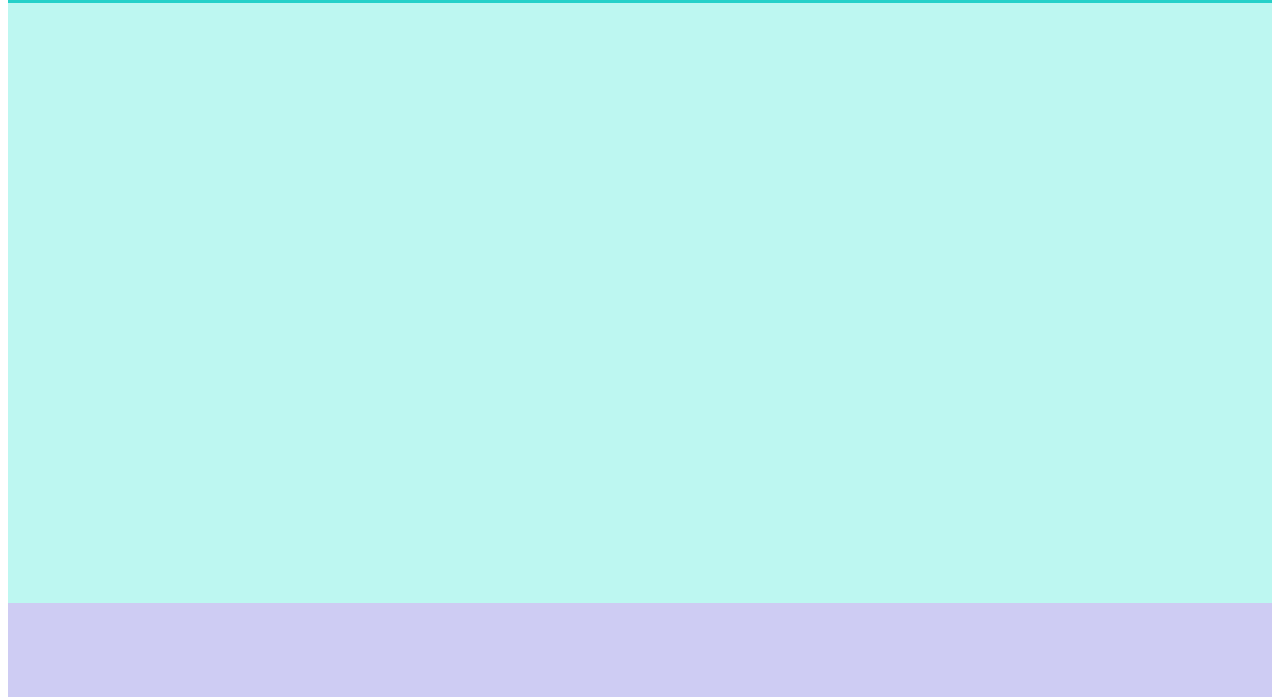
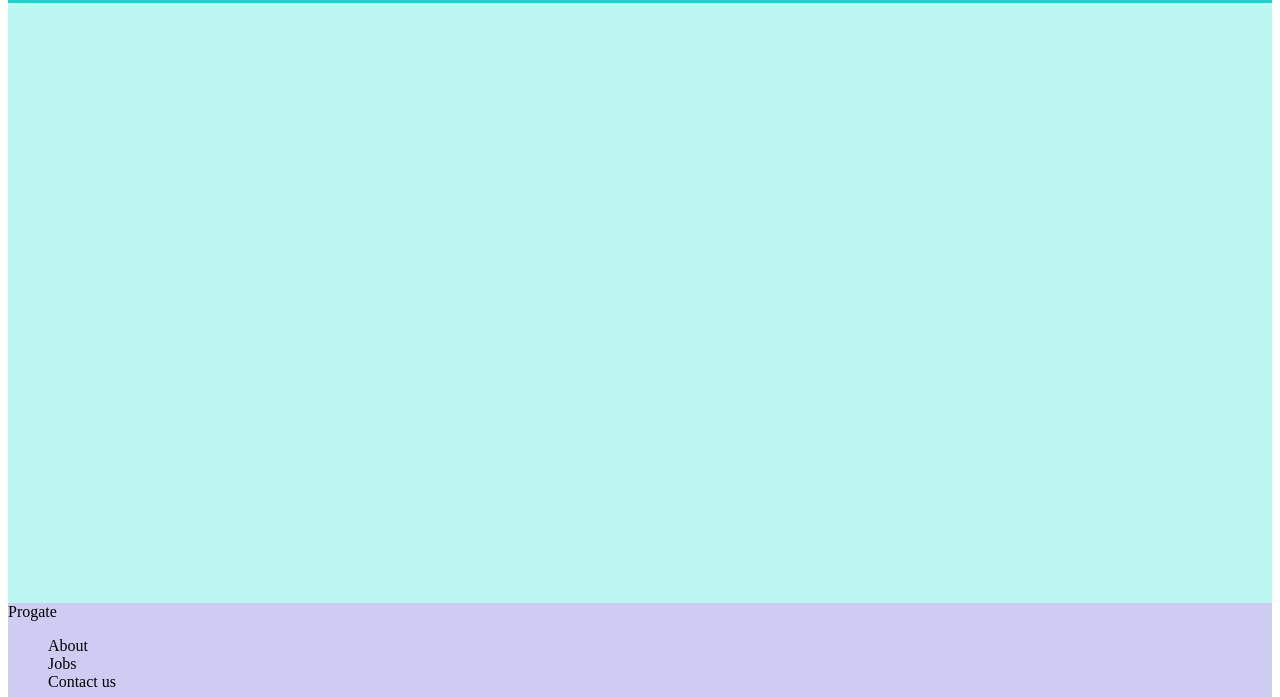
Before and after one commit to abu-abdirrahman/Progate, a plain HTML site: page index.html in a window 1280 px wide. Shown: the part 103-800 px from the top of the page. Drawn offline with Linux system fonts and the light colour scheme.

Commit message:
The Structure of the Footer #16

```diff
--- a/index.html
+++ b/index.html
@@ -22,7 +22,17 @@
         </div>
 
         <div class="footer">
+            <!-- Add a <div> tag with the "footer-logo" class -->
+            <div class="footer-logo">Progate</div>
 
+            <!-- Add a <div> tag with the "footer-list" class -->
+            <div class="footer-list">
+                <ul>
+                    <li>About</li>
+                    <li>Jobs</li>
+                    <li>Contact us</li>
+                </ul>
+            </div>
         </div>
 
     </body>
--- a/stylesheet.css
+++ b/stylesheet.css
@@ -4,9 +4,6 @@ body {
 
 li {
     list-style:none;
-    float:left;
-    /* Change the top & bottom padding to 33px, and left & right padding to 28px */
-    padding:33px 20px;
 }
 
 .header {
@@ -22,8 +19,9 @@ li {
     padding:20px 40px;
 }
 
-.header-list {
-    float:;left;
+.header-list li{
+    float:left;
+    padding:33px 20px;
 }
 
 .main {
```
